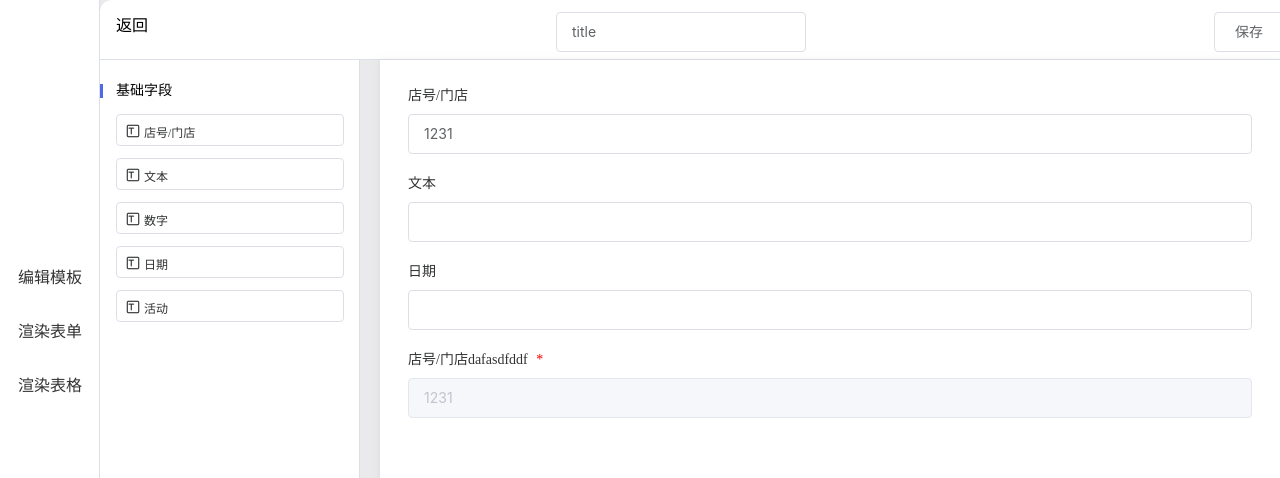
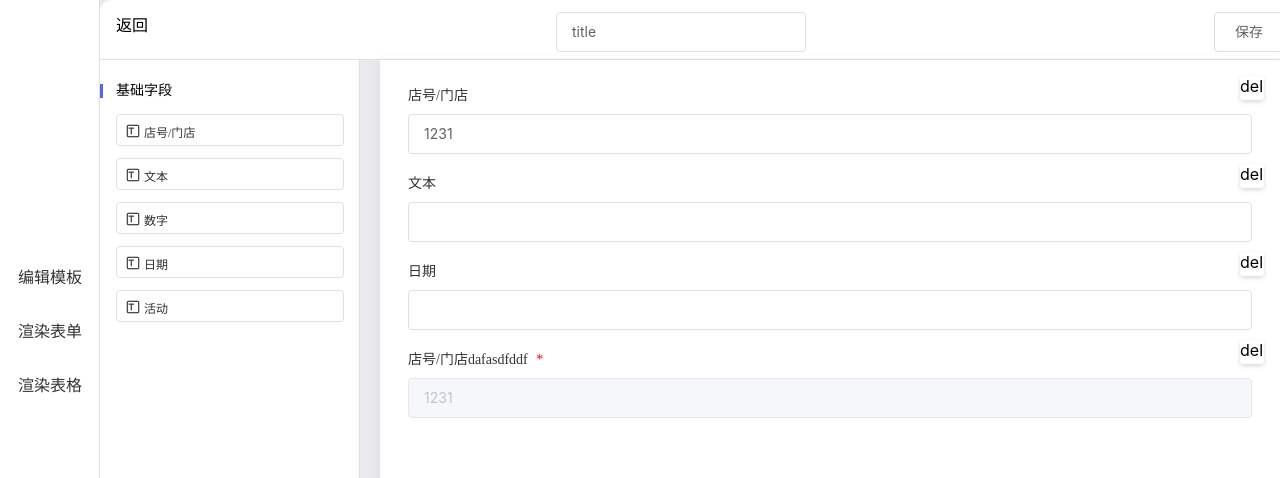
Before and after one commit to cloudtrek-cn/auto-form-core, a Vue app: page / in a window 1280 px wide. Shown: the top 478 px of the page. Built offline with nearby package versions, Linux system fonts and the light colour scheme.

Commit message:
k0a1a/feat/-:支持表单

```diff
--- a/examples/views/Construct.vue
+++ b/examples/views/Construct.vue
@@ -5,6 +5,7 @@
             :initData="initData"
             :components-list="componentsList"
             :components-library="componentsLibrary"
+            :async-del="asyncDel"
             :title="title"
         >
             <div class="navbar" slot="navbar">
@@ -16,6 +17,7 @@
                     <el-button @click="save">保存</el-button>
                 </div>
             </div>
+            <div slot="del-icon">del</div>
         </auto-construct>
     </div>
 </template>
@@ -240,6 +242,14 @@ export default class Construct extends Vue {
         ).save();
         console.log(JSON.stringify(data));
     }
+    asyncDel() {
+        return new Promise((resolve) => {
+            alert("3秒钟后删除");
+            setTimeout(() => {
+                resolve(true);
+            }, 3000);
+        });
+    }
 }
 </script>
 <style lang="scss" scoped>
--- a/packages/Construct/src/construct.vue
+++ b/packages/Construct/src/construct.vue
@@ -53,9 +53,11 @@
                         }`"
                         v-for="(element, index) in elements"
                         :key="index"
-                        @click="selectComponent(element, index)"
+                        @click.self="selectComponent(element, index)"
                     >
-                        <div class="del-btn">del</div>
+                        <div class="del-btn" @click="del(element, index)">
+                            <slot name="del-icon"></slot>
+                        </div>
                         <div
                             class="title"
                             :class="
@@ -164,6 +166,9 @@ export default class AutoConstruct extends Vue {
         title: string;
         field: AutoConstruct.elAttribute[];
     };
+    @Prop({ type: Function, default: null }) public asyncDel!:
+        | null
+        | ((id: string) => boolean);
     mounted() {
         this.setComponentsListObj();
         this.setValue();
@@ -340,7 +345,6 @@ export default class AutoConstruct extends Vue {
         children?: Vue.VNodeChildren
     ) {
         const self = this;
-        console.log(12312341234, self.interfaceObj[id].props[propKey]);
         const attrs = self.interfaceObj[id].props[propKey].attrs || {};
         const props = self.interfaceObj[id].props[propKey].props || {};
         const Profile = Vue.extend({
@@ -398,6 +402,14 @@ export default class AutoConstruct extends Vue {
             });
         });
         return data;
+    }
+    public async del(e: AutoConstruct.elementItem, index: number) {
+        const status = this.asyncDel ? await this.asyncDel(e.id) : true;
+        if (!status) {
+            return;
+        }
+        this.elements.splice(index, 1);
+        delete this.interfaceObj[e.id];
     }
 }
 </script>
@@ -475,7 +487,7 @@ export default class AutoConstruct extends Vue {
                         color: #313233;
                         line-height: 32px;
                         padding-left: 8px;
-                        cursor: pointer;
+                        cursor: crosshair;
                     }
                 }
             }
@@ -493,10 +505,21 @@ export default class AutoConstruct extends Vue {
                 .element-item {
                     width: 100%;
                     padding: 10px 12px;
-                    cursor: pointer;
+                    cursor: crosshair;
                     position: relative;
                     .del-btn {
-                        display: none;
+                        // display: none;
+                        position: absolute;
+                        display: inline-block;
+                        width: 24px;
+                        height: 24px;
+                        background: #ffffff;
+                        box-shadow: 0px 2px 4px 0px rgba(0, 0, 0, 0.15);
+                        border-radius: 4px;
+                        top: 0;
+                        right: 0;
+                        z-index: 999;
+                        cursor: pointer;
                     }
                     &.active {
                         background: #f5f9ff;
@@ -513,6 +536,8 @@ export default class AutoConstruct extends Vue {
                             border-radius: 4px;
                             top: 0;
                             right: 0;
+                            z-index: 9999;
+                            cursor: pointer;
                         }
                     }
                     &::before {
```
